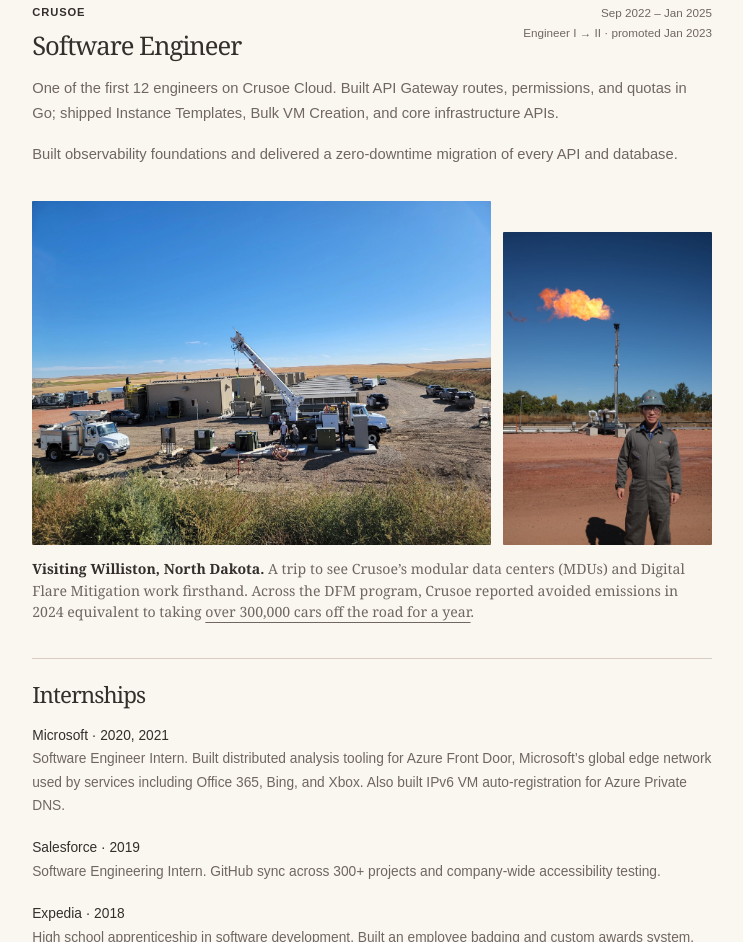
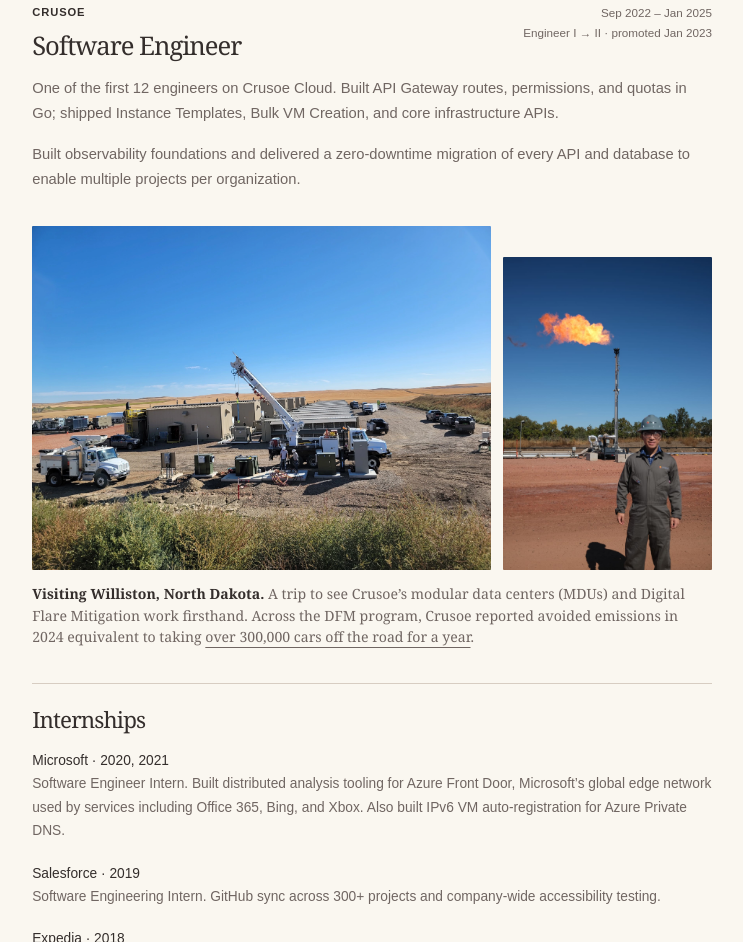
Before and after one commit to bryanjlim/bryanlim.me, an Astro site: page / in a window 1280 px wide. Shown: the part 5406-6348 px from the top of the page, without its empty margins (488-1231 px from the left). Built offline with nearby package versions, Linux system fonts and the light colour scheme; Astro itself is replaced by a stand-in of ours.

Commit message:
Clarify zero-downtime migration enabled multiple projects per organization

```diff
--- a/src/components/Experience.astro
+++ b/src/components/Experience.astro
@@ -25,7 +25,7 @@
         <span class="date role-dates"><span>Sep 2022 – Jan 2025</span><span>Engineer I → II · promoted Jan 2023</span></span>
       </div>
       <p>One of the first 12 engineers on Crusoe Cloud. Built API Gateway routes, permissions, and quotas in Go; shipped Instance Templates, Bulk VM Creation, and core infrastructure APIs.</p>
-      <p>Built observability foundations and delivered a zero-downtime migration of every API and database.</p>
+      <p>Built observability foundations and delivered a zero-downtime migration of every API and database to enable multiple projects per organization.</p>
     </article>
     <figure class="field-visit">
       <div class="field-photos">
```
